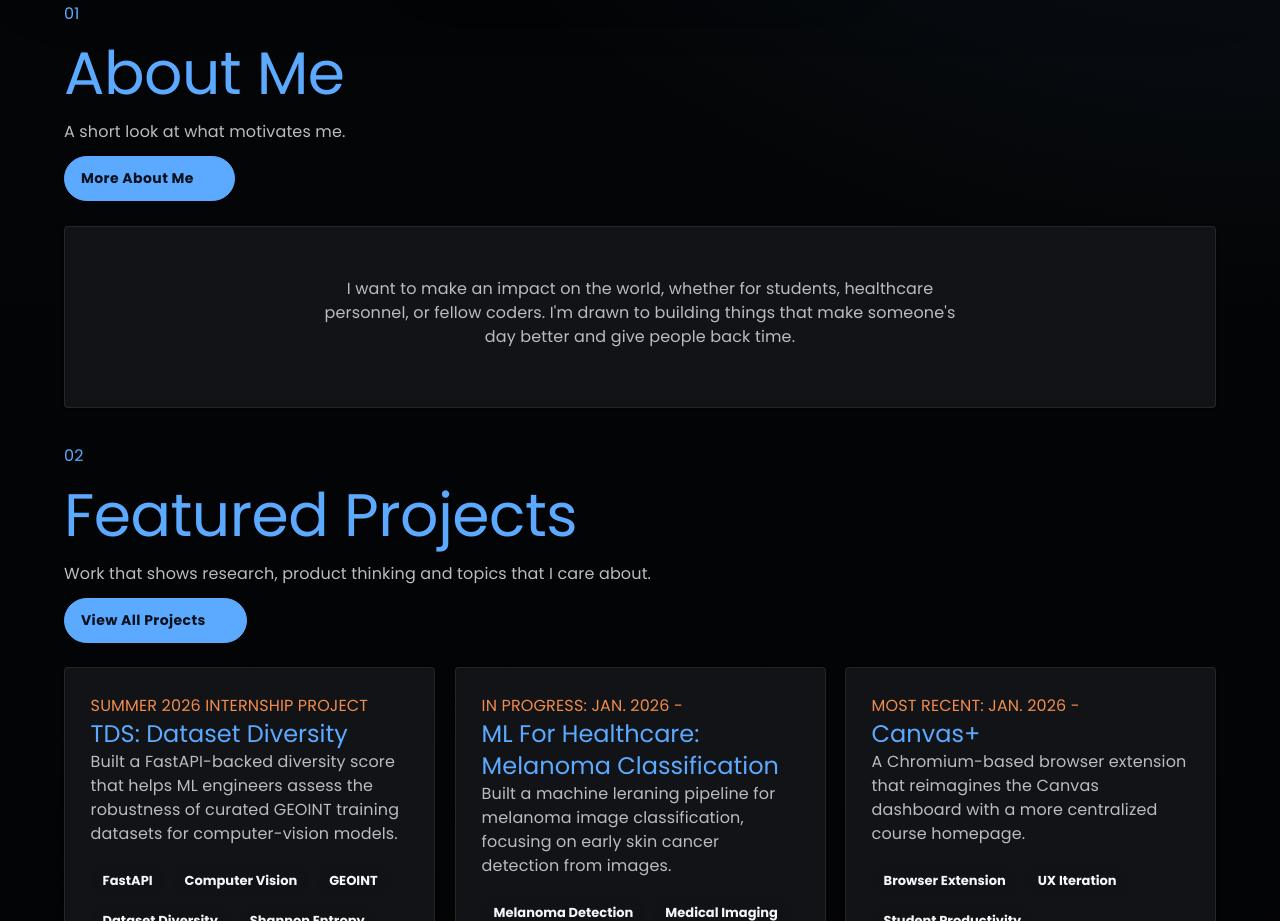
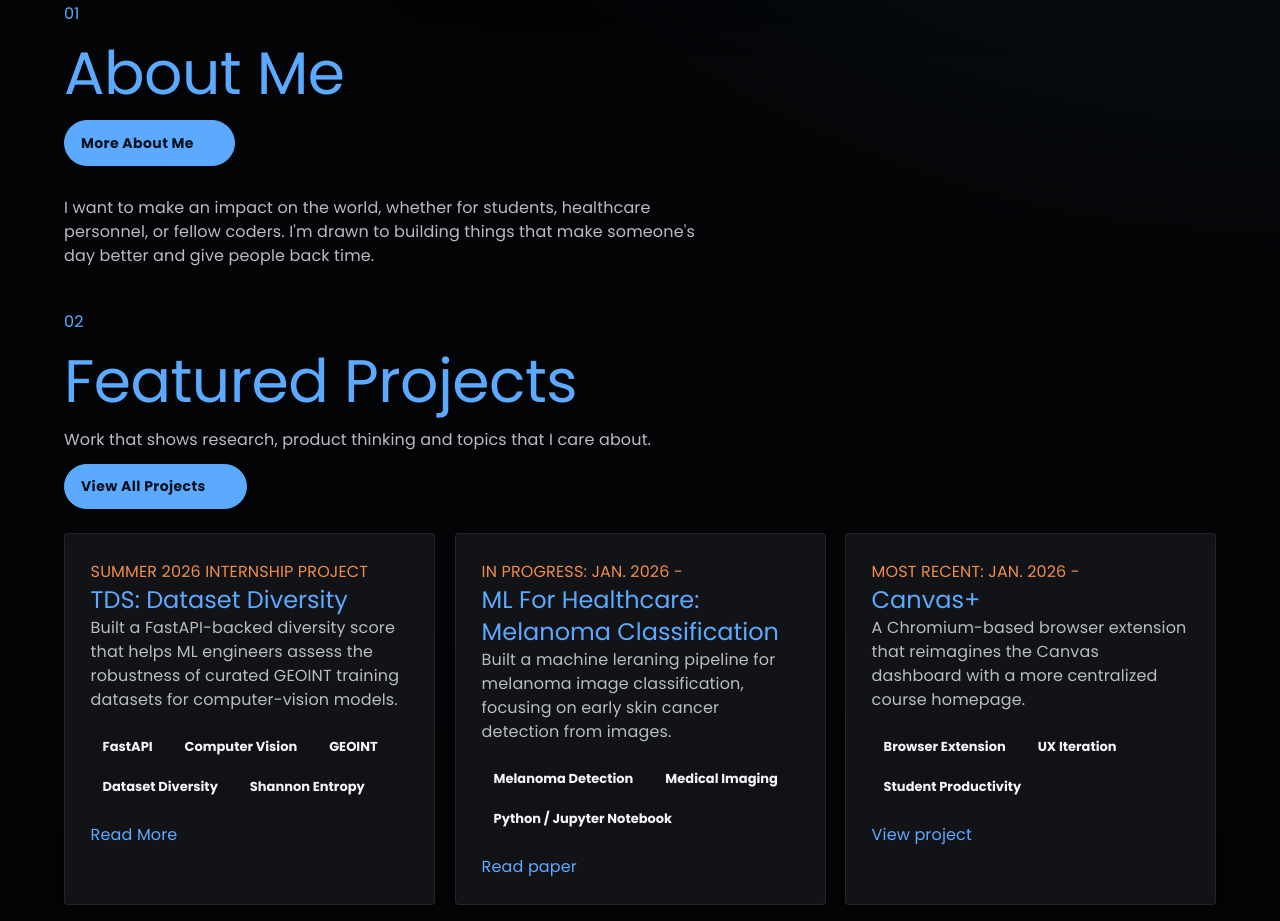
Before and after one commit to versatileisonline/portfolio, a React (Vite) app: page / in a window 1280 px wide. Shown: the part 820-1741 px from the top of the page. Built offline with nearby package versions, Linux system fonts and the light colour scheme; some icons are missing.

Commit message:
fixed jump target, and about text

```diff
--- a/src/App.css
+++ b/src/App.css
@@ -110,6 +110,10 @@
 
 .hero-section,
 .content-section {
+  scroll-margin-top: 104px;
+}
+
+#tds-dataset-diversity {
   scroll-margin-top: 104px;
 }
 
@@ -369,23 +373,16 @@
   padding: clamp(0.5rem, 2vw, 1.5rem) 0;
 }
 
-.projects-page-intro .page-title {
-  color: var(--accent);
-  font-size: clamp(2.4rem, 5vw, 4.25rem);
-  line-height: 1.04;
+.projects-page-title {
+  max-width: 900px;
+  margin: 0 !important;
+  font-size: 2.125rem !important;
+  line-height: 1.2 !important;
 }
 
-.about-card-content {
-  min-height: 180px;
-  display: flex;
-  align-items: center;
-  justify-content: center;
-  text-align: center;
-}
-
-.about-card-content .card-description {
+.about-home-copy {
   max-width: 640px;
-  margin: 0 auto;
+  padding: 0.35rem 0;
 }
 
 .card-grid {
--- a/src/App.tsx
+++ b/src/App.tsx
@@ -358,7 +358,7 @@
 function SectionHeading(props: {
   eyebrow: string
   title: string
-  subtitle: string
+  subtitle?: string
   action?: ReactNode
 }) {
   const { eyebrow, title, subtitle, action } = props
@@ -369,7 +369,7 @@
       <Typography variant="h2" className="section-title">
         {title}
       </Typography>
-      <Typography className="section-subtitle">{subtitle}</Typography>
+      {subtitle ? <Typography className="section-subtitle">{subtitle}</Typography> : null}
       {action ? <Box className="section-action-row">{action}</Box> : null}
     </Stack>
   )
@@ -623,7 +623,6 @@
           <SectionHeading
             eyebrow="01"
             title="About Me"
-            subtitle="A short look at what motivates me."
             action={
               <Button
                 component={RouterLink}
@@ -637,14 +636,12 @@
           />
         </Box>
 
-        <Card className="section-card about-card fade-in-up" style={{ animationDelay: '340ms' }}>
-          <CardContent className="about-card-content">
-            <Typography className="card-description">
-              I want to make an impact on the world, whether for students, healthcare personnel, or fellow coders. I&apos;m
-              drawn to building things that make someone&apos;s day better and give people back time.
-            </Typography>
-          </CardContent>
-        </Card>
+        <Box className="about-home-copy fade-in-up" style={{ animationDelay: '340ms' }}>
+          <Typography className="card-description">
+            I want to make an impact on the world, whether for students, healthcare personnel, or fellow coders. I&apos;m
+            drawn to building things that make someone&apos;s day better and give people back time.
+          </Typography>
+        </Box>
       </Box>
 
       <Box component="section" id="projects" className="content-section">
@@ -885,7 +882,7 @@
   return (
     <Stack spacing={4.5}>
       <Box className="projects-page-intro fade-in-up" style={{ animationDelay: '80ms' }}>
-        <Typography variant="h1" className="page-title">
+        <Typography variant="h4" className="card-title projects-page-title">
           A deeper look into the work, decisions, and technical direction behind the projects I want to highlight.
         </Typography>
       </Box>
```
